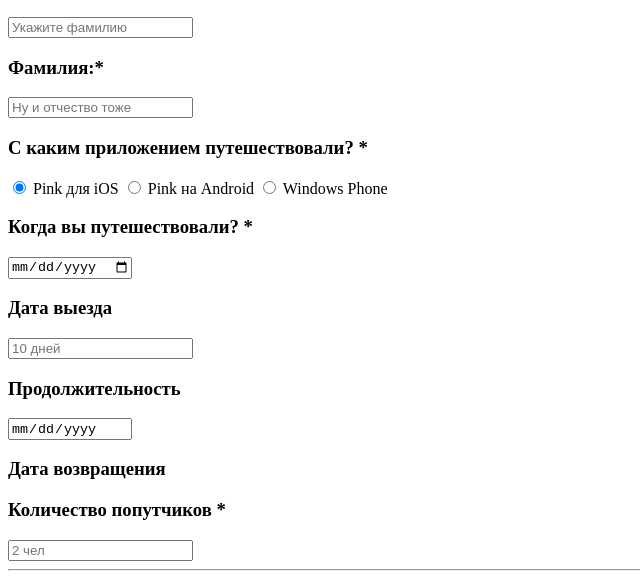
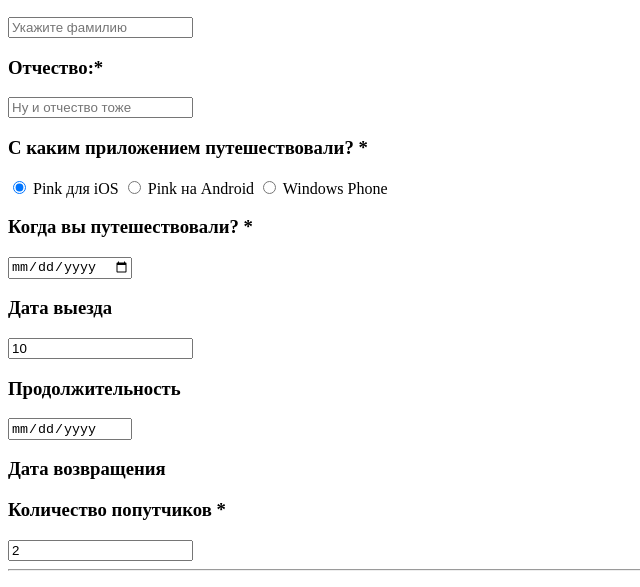
Before and after one commit to git-pyotr/39882-pink, a website: page form.html in a window 1280 px wide. Shown: the part 305-892 px from the top of the page, 0-640 px from the left. Drawn offline with Linux system fonts and the light colour scheme.

Commit message:
Мелкие исправления

```diff
--- a/form.html
+++ b/form.html
@@ -35,7 +35,7 @@
         <h3><label for="surname">Фамилия:*</label></h3>
         <input type="text" placeholder="Укажите фамилию" id="surname" required>
 
-        <h3><label for="patronymic">Фамилия:*</label></h3>
+        <h3><label for="patronymic">Отчество:*</label></h3>
         <input type="text" placeholder="Ну и отчество тоже" id="patronymic">
       </div>
 
@@ -58,7 +58,7 @@
         <input type="date" placeholder="1 апреля 2015" id="date-departure" required>
         <h3><label for="date-departure">Дата выезда</label></h3>
 
-        <input type="number" placeholder="10 дней" id="duration" required>
+        <input type="number" value="10" id="duration" required>
         <h3><label for="duration">Продолжительность</label></h3>
 
         <input type="date" placeholder="1 апреля 2015" id="date-arrival" readonly required>
@@ -67,7 +67,7 @@
 
       <div>
         <h3><label for="companions-number">Количество попутчиков *</label></h3>
-        <input type="number" placeholder="2 чел" id="companions-number" required>
+        <input type="number" value="2" id="companions-number" required>
 
         <hr>
 
```
